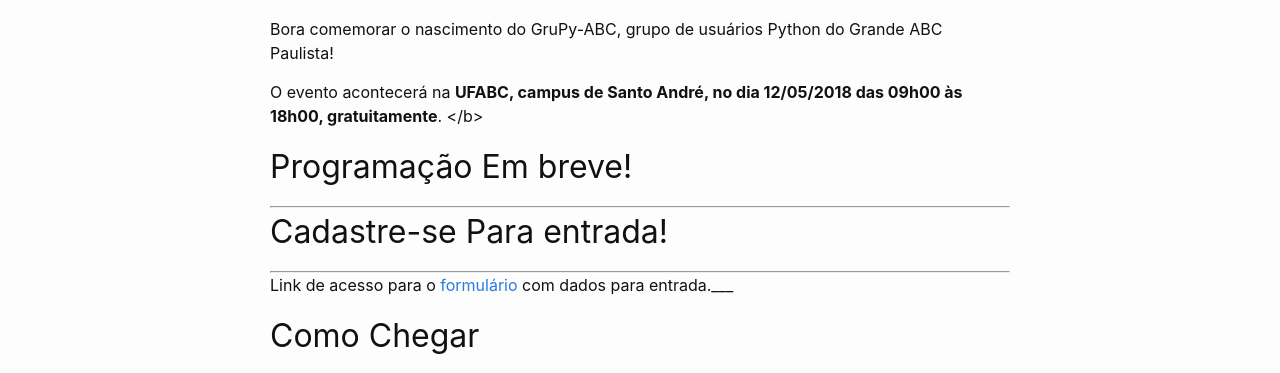
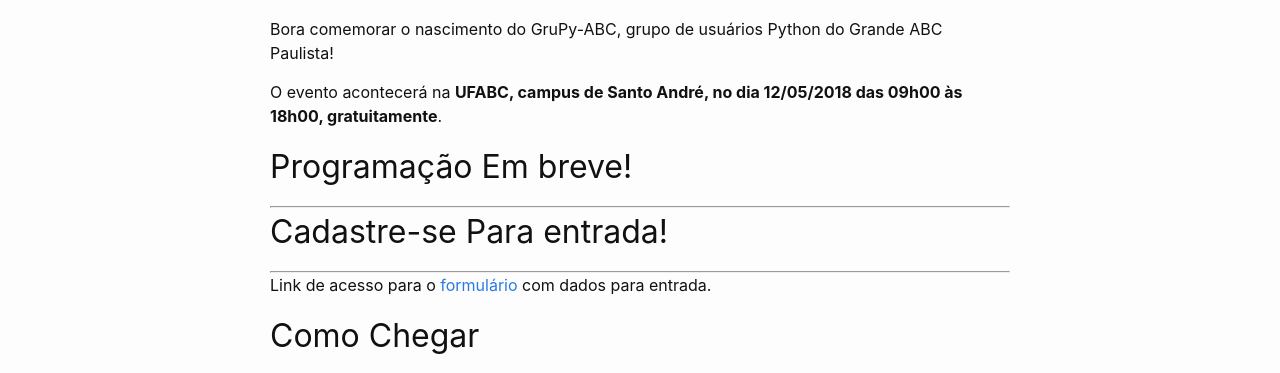
Before and after one commit to Grupy-ABC/Grupy-ABC.github.io, a Jekyll site: the page built from _posts/2018-05-12-grupy-abc-first-meetup.markdown, in a window 1280 px wide. Shown: the part 225-598 px from the top of the page. Built offline with Jekyll 4.4.1, drawn with Linux system fonts in a browser that asks for light colours.

Commit message:
Update Formatação da página

```diff
--- a/_posts/2018-05-12-grupy-abc-first-meetup.markdown
+++ b/_posts/2018-05-12-grupy-abc-first-meetup.markdown
@@ -7,14 +7,14 @@
 
 Bora comemorar o nascimento do GruPy-ABC, grupo de usuários Python do Grande ABC Paulista!
 
-O evento acontecerá na __UFABC, campus de Santo André, no dia 12/05/2018 das 09h00 às 18h00, gratuitamente__. </b>
+O evento acontecerá na __UFABC, campus de Santo André, no dia 12/05/2018 das 09h00 às 18h00, gratuitamente__.
 
 ## Programação Em breve!
 ___
 
 ## Cadastre-se Para entrada!
 ___
-Link de acesso para o [formulário][form-data] com dados para entrada.___
+Link de acesso para o [formulário][form-data] com dados para entrada.
 
 ## Como Chegar
 ___
```
